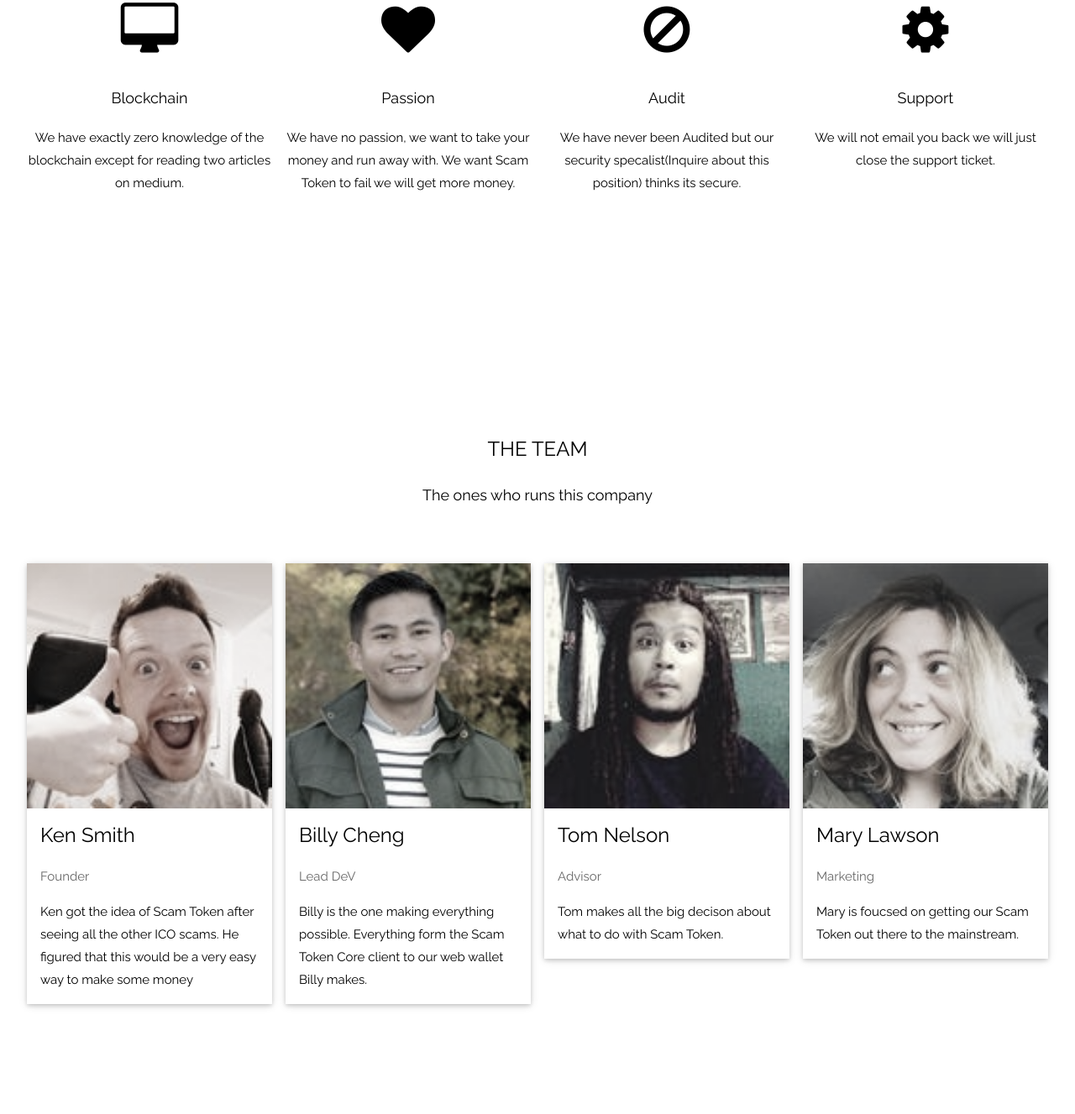
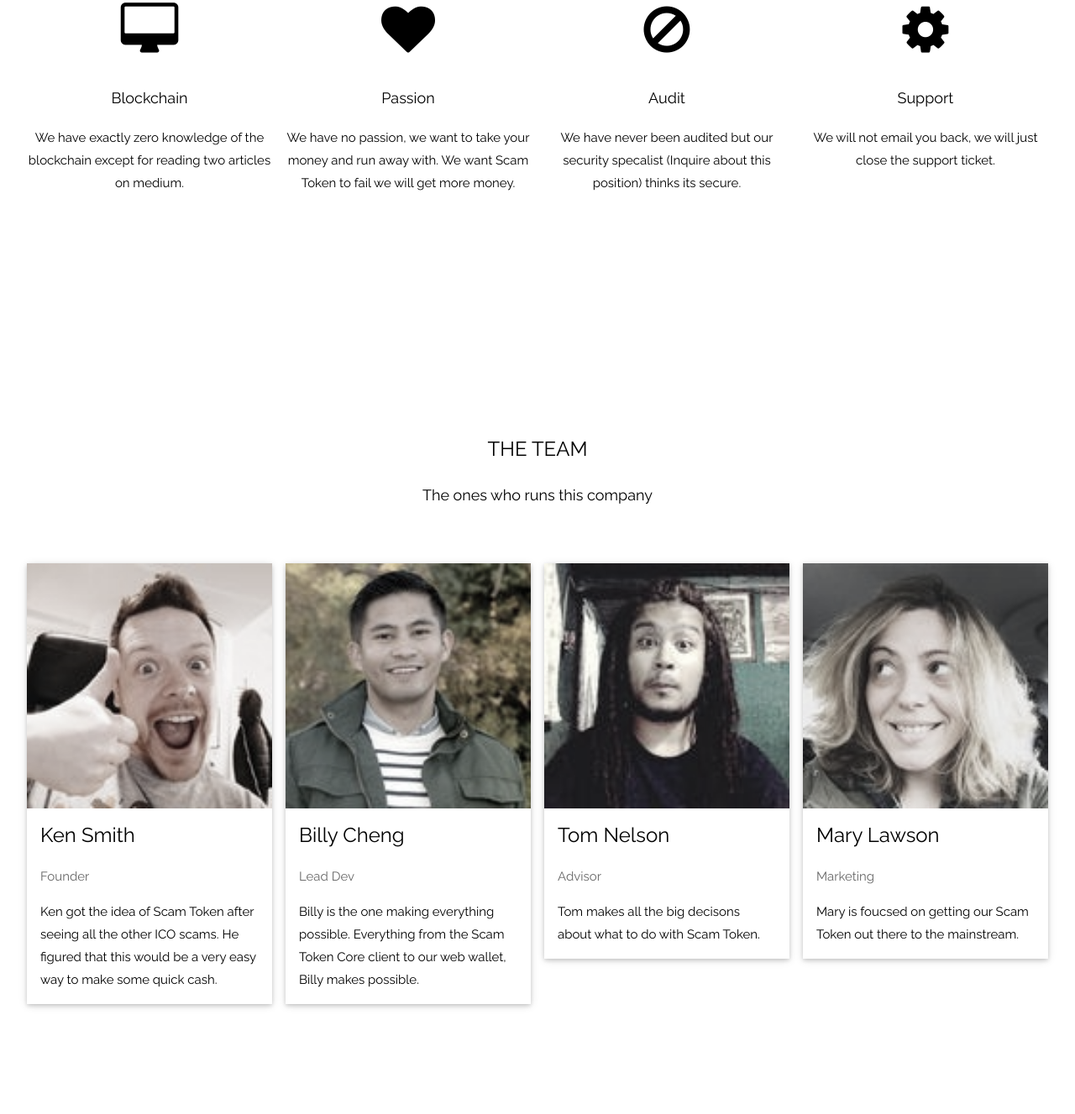
Before and after one commit to andrewdaly/Scam-Token, a plain HTML site: page index.html in a window 1280 px wide. Shown: the part 1093-2420 px from the top of the page at 84% size. Drawn offline with nearby package versions, Linux system fonts and the light colour scheme.

Commit message:
made spelling corrections

```diff
--- a/index.html
+++ b/index.html
@@ -82,12 +82,12 @@ body, html {
     <div class="w3-quarter">
       <i class="fa fa-ban w3-margin-bottom w3-jumbo"></i>
       <p class="w3-large">Audit</p>
-      <p>We have never been Audited but our security specalist(Inquire about this position) thinks its secure.</p>
+      <p>We have never been audited but our security specalist (Inquire about this position) thinks its secure.</p>
     </div>
     <div class="w3-quarter">
       <i class="fa fa-cog w3-margin-bottom w3-jumbo"></i>
       <p class="w3-large">Support</p>
-      <p>We will not email you back we will just close the support ticket.</p>
+      <p>We will not email you back, we will just close the support ticket.</p>
     </div>
   </div>
 </div>
@@ -104,33 +104,33 @@ body, html {
         <div class="w3-container">
           <h3>Ken Smith</h3>
           <p class="w3-opacity">Founder</p>
-          <p>Ken got the idea of Scam Token after seeing all the other ICO scams. He figured that this would be a very easy way to make some money</p>
+          <p>Ken got the idea of Scam Token after seeing all the other ICO scams. He figured that this would be a very easy way to make some quick cash.</p>
         </div>
       </div>
     </div>
     <div class="w3-col l3 m6 w3-margin-bottom">
       <div class="w3-card-2">
-        <img src="Face1.jpg" alt="Jin" style="width:100%">
+        <img src="Face1.jpg" alt="Billy" style="width:100%">
         <div class="w3-container">
           <h3>Billy Cheng</h3>
-          <p class="w3-opacity">Lead DeV</p>
-          <p>Billy is the one making everything possible. Everything form the Scam Token Core client to our web wallet Billy makes.</p>
+          <p class="w3-opacity">Lead Dev</p>
+          <p>Billy is the one making everything possible. Everything from the Scam Token Core client to our web wallet, Billy makes possible.</p>
         </div>
       </div>
     </div>
     <div class="w3-col l3 m6 w3-margin-bottom">
       <div class="w3-card-2">
-        <img src="Face3.jpg" alt="Mike" style="width:100%">
+        <img src="Face3.jpg" alt="Tom" style="width:100%">
         <div class="w3-container">
           <h3>Tom Nelson</h3>
           <p class="w3-opacity">Advisor</p>
-          <p>Tom makes all the big decison about what to do with Scam Token.</p>
+          <p>Tom makes all the big decisons about what to do with Scam Token.</p>
         </div>
       </div>
     </div>
     <div class="w3-col l3 m6 w3-margin-bottom">
       <div class="w3-card-2">
-        <img src="Face4.jpg" alt="Dan" style="width:100%">
+        <img src="Face4.jpg" alt="Mary" style="width:100%">
         <div class="w3-container">
           <h3>Mary Lawson</h3>
           <p class="w3-opacity">Marketing</p>
```
